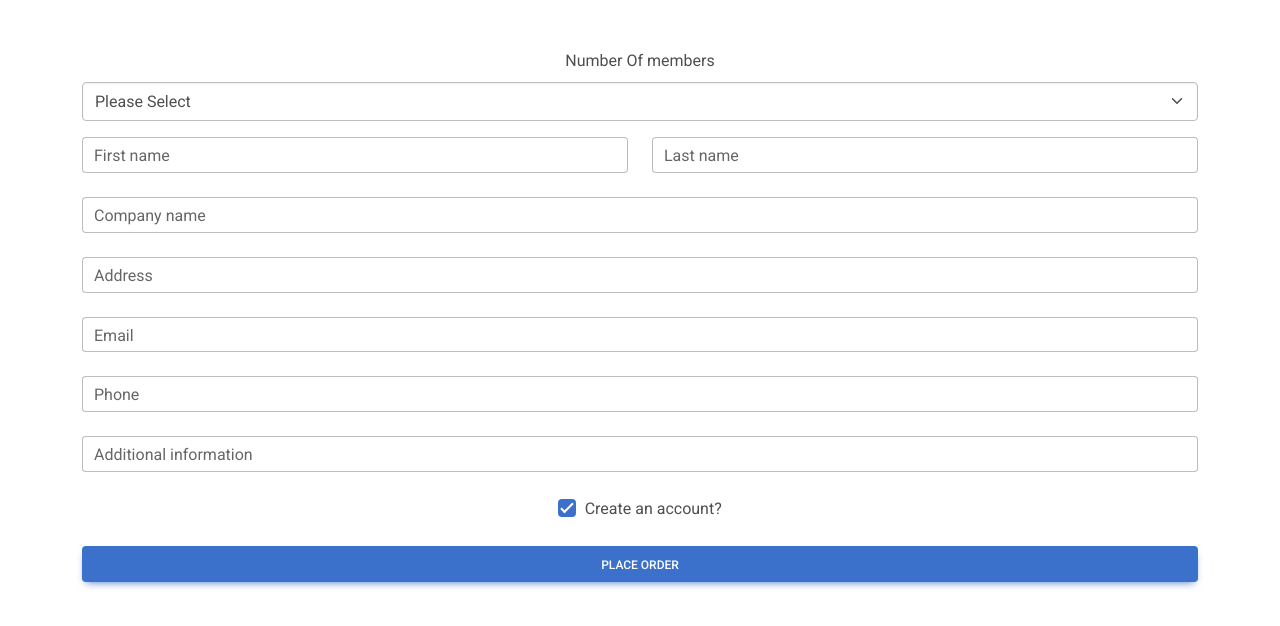
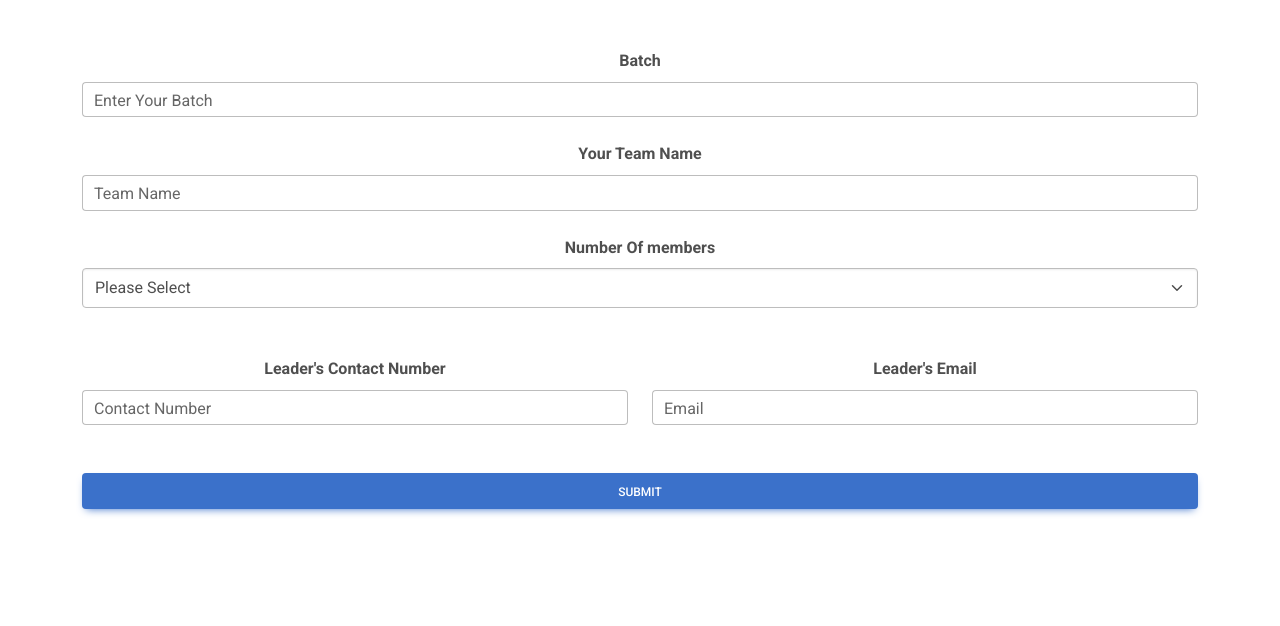
Before and after one commit to fossnsbm/techiesleuths23-web, a React (Create React App) app in the folder frontend/: page /form in a window 1280 px wide. Shown: the top 626 px of the page. Built offline with nearby package versions, Linux system fonts and the light colour scheme.

Commit message:
created API for form.jsx

```diff
--- a/frontend/package.json
+++ b/frontend/package.json
@@ -7,12 +7,14 @@
     "@testing-library/jest-dom": "^5.16.5",
     "@testing-library/react": "^13.4.0",
     "@testing-library/user-event": "^13.5.0",
+    "axios": "^1.4.0",
     "bootstrap": "^5.3.0",
     "mdb-react-ui-kit": "^6.1.0",
     "react": "^18.2.0",
     "react-dom": "^18.2.0",
     "react-router-dom": "^6.8.1",
     "react-scripts": "5.0.1",
+    "sweetalert2": "^11.7.12",
     "web-vitals": "^2.1.4"
   },
   "scripts": {
--- a/frontend/src/index.css
+++ b/frontend/src/index.css
@@ -5,7 +5,7 @@ body {
     sans-serif;
   -webkit-font-smoothing: antialiased;
   -moz-osx-font-smoothing: grayscale;
-  background-color: #181823;
+  /*background-color: #181823 !important;*/
 
 }
 
--- a/frontend/src/pages/Form.jsx
+++ b/frontend/src/pages/Form.jsx
@@ -3,16 +3,31 @@ import {
   MDBRow,
   MDBCol,
   MDBInput,
-  MDBCheckbox,
   MDBBtn,
+  MDBValidation,
+  MDBValidationItem,
 } from "mdb-react-ui-kit";
+import axios from "axios";
+import Swal from "sweetalert2";
 
 const Form = () => {
   const [numFields, setNumFields] = useState(0);
+  const [inputValues, setInputValues] = useState([]);
+  const [batch, setBatch] = useState("");
+  const [leaderContact, setLeaderContact] = useState("");
+  const [leaderEmail, setLeaderEmail] = useState("");
+  const [teamName, setTeamName] = useState("");
 
   const handleSelectChange = (event) => {
     const selectedValue = parseInt(event.target.value);
     setNumFields(selectedValue);
+    setInputValues([]);
+  };
+
+  const handleInputChange = (event, index) => {
+    const newInputValues = [...inputValues];
+    newInputValues[index] = event.target.value;
+    setInputValues(newInputValues);
   };
 
   const renderInputFields = () => {
@@ -20,20 +35,83 @@ const Form = () => {
     for (let i = 0; i < numFields; i++) {
       inputFields.push(
         <div key={i}>
-          <MDBInput type="text" className={"mb-4"} label={`Member ${i + 1} Name`} />
+          <MDBInput
+            type="text"
+            required={true}
+            className={"mb-4"}
+            onChange={(event) => handleInputChange(event, i)}
+            label={`Member ${i + 1} Name`}
+          />
         </div>
       );
     }
     return inputFields;
   };
 
+  const handleSubmit = (e) => {
+    e.preventDefault();
+    const data = {
+      Batch: batch,
+      "Team Name": teamName,
+      "Member Count": inputValues.length,
+      "Contact Number": leaderContact,
+      Email: leaderEmail,
+      "Member One": inputValues[0] === undefined ? "-" : inputValues[0],
+      "Member Two": inputValues[1] === undefined ? "-" : inputValues[1],
+      "Member Three": inputValues[2] === undefined ? "-" : inputValues[2],
+      "Member Four": inputValues[3] === undefined ? "-" : inputValues[3],
+    };
+
+    axios
+      .post(
+        "https://sheet.best/api/sheets/6f8ea035-5a72-4e41-9ab6-fbb082689809",
+        data
+      )
+      .then((response) => {
+        console.log(response.data);
+        Swal.fire("Submitted!", "Your response has been recorded!", "success");
+      });
+  };
+
   return (
     <>
       <div className={"container mt-5"}>
+        <MDBValidation>
           <form>
-          <label className={"mb-2"} htmlFor="numFields">Number Of members</label>
+            <label className={"mb-2 fw-bold"} htmlFor="batch">
+              Batch
+            </label>
+            <MDBValidationItem
+              feedback={"Please enter you batch name"}
+              invalid={true}
+            >
+              <MDBInput
+                wrapperClass="mb-4"
+                id="batch"
+                required={true}
+                label="Enter Your Batch"
+                value={batch}
+                onChange={(event) => setBatch(event.target.value)}
+              />
+            </MDBValidationItem>
+
+            <label className={"mb-2 fw-bold"} htmlFor="team_name">
+              Your Team Name
+            </label>
+            <MDBInput
+              wrapperClass="mb-4"
+              id="team_name"
+              required={true}
+              label="Team Name"
+              value={teamName}
+              onChange={(event) => setTeamName(event.target.value)}
+            />
+
+            <label className={"mb-2 fw-bold"} htmlFor="members">
+              Number Of members
+            </label>
             <select
-            id="numFields"
+              id="members"
               value={numFields}
               className={"form-select mb-3"}
               onChange={handleSelectChange}
@@ -43,57 +121,47 @@ const Form = () => {
               <option value="2">2</option>
               <option value="3">3</option>
               <option value="4">4</option>
-            <option value="5">5</option>
               {/* Add more options as needed */}
             </select>
             {renderInputFields()}
-          <MDBRow className="mb-4">
+            <MDBRow className="mb-4 mt-5">
               <MDBCol>
-              <MDBInput id="form6Example1" label="First name" />
+                <label className={"mb-2 fw-bold"} htmlFor="contact_number">
+                  Leader's Contact Number
+                </label>
+                <MDBInput
+                  id="contact_number"
+                  required={true}
+                  value={leaderContact}
+                  onChange={(event) => setLeaderContact(event.target.value)}
+                  label="Contact Number"
+                />
               </MDBCol>
               <MDBCol>
-              <MDBInput id="form6Example2" label="Last name" />
+                <label className={"mb-2 fw-bold"} htmlFor="email">
+                  Leader's Email
+                </label>
+                <MDBInput
+                  value={leaderEmail}
+                  onChange={(event) => setLeaderEmail(event.target.value)}
+                  id="email"
+                  type={"email"}
+                  required={true}
+                  label="Email"
+                />
               </MDBCol>
             </MDBRow>
 
-          <MDBInput
-            wrapperClass="mb-4"
-            id="form6Example3"
-            label="Company name"
-          />
-          <MDBInput wrapperClass="mb-4" id="form6Example4" label="Address" />
-          <MDBInput
-            wrapperClass="mb-4"
-            type="email"
-            id="form6Example5"
-            label="Email"
-          />
-          <MDBInput
-            wrapperClass="mb-4"
-            type="tel"
-            id="form6Example6"
-            label="Phone"
-          />
-
-          <MDBInput
-            wrapperClass="mb-4"
-            textarea
-            id="form6Example7"
-            rows={4}
-            label="Additional information"
-          />
-
-          <MDBCheckbox
-            wrapperClass="d-flex justify-content-center mb-4"
-            id="form6Example8"
-            label="Create an account?"
-            defaultChecked
-          />
-
-          <MDBBtn className="mb-4" type="submit" block>
-            Place order
+            <MDBBtn
+              className="mb-4 mt-4"
+              type="submit"
+              onSubmit={(e) => handleSubmit(e)}
+              block
+            >
+              Submit
             </MDBBtn>
           </form>
+        </MDBValidation>
       </div>
     </>
   );
```
Also changed, not shown: 1 other file (tests, documents, lock files or other folders). Lines whose indentation alone changed are shown as unchanged.
